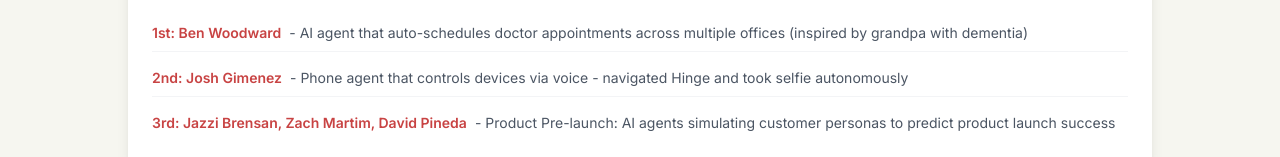
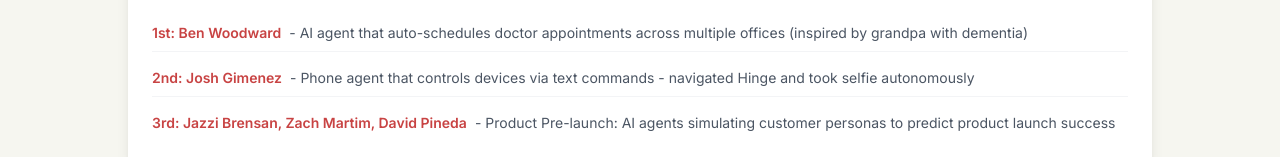
Before and after one commit to max4c/justbuild.ing, a Next.js app: page /events in a window 1280 px wide. Shown: the part 366-523 px from the top of the page. Built offline with nearby package versions, Linux system fonts and the light colour scheme.

Commit message:
small correction

```diff
--- a/app/events/page.tsx
+++ b/app/events/page.tsx
@@ -31,7 +31,7 @@ const events: Event[] = [
     ],
     winners: [
       { position: "1st", name: "Ben Woodward", nameLink: "https://www.linkedin.com/in/woodward-ben/", project: "AI agent that auto-schedules doctor appointments across multiple offices (inspired by grandpa with dementia)" },
-      { position: "2nd", name: "Josh Gimenez", nameLink: "https://www.linkedin.com/in/josh-gimenes/", project: "Phone agent that controls devices via voice - navigated Hinge and took selfie autonomously" },
+      { position: "2nd", name: "Josh Gimenez", nameLink: "https://www.linkedin.com/in/josh-gimenes/", project: "Phone agent that controls devices via text commands - navigated Hinge and took selfie autonomously" },
       { position: "3rd", name: "Jazzi Brensan, Zach Martim, David Pineda", nameLink: "https://www.linkedin.com/in/jazzi-brensan/", project: "Product Pre-launch: AI agents simulating customer personas to predict product launch success" }
     ]
   },
```
